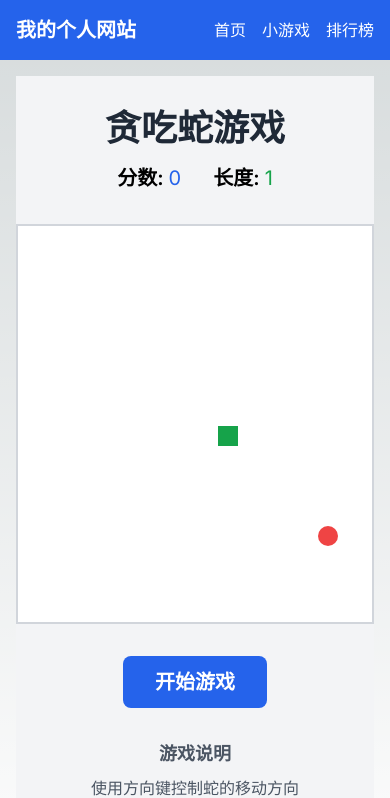
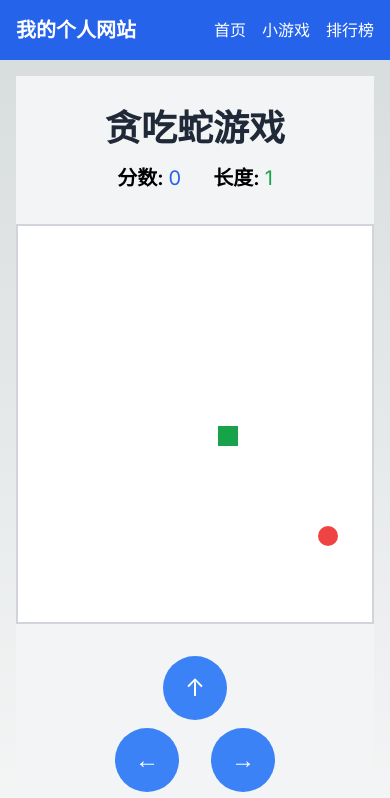
Before and after one commit to talent5978/personal-website, a Next.js app: page /game in a window 390 px wide. Shown: the top 798 px of the page. Built offline with nearby package versions, Linux system fonts and the light colour scheme.

Commit message:
feat: 移动端适配，增加方向按钮

```diff
--- a/src/app/game/page.tsx
+++ b/src/app/game/page.tsx
@@ -80,27 +80,34 @@ export default function Game() {
         setSnake(newSnake)
     }, [snake, direction, food, gameOver, gameStarted, score, checkCollision, generateFood])
 
+    // 键盘和按钮方向控制
+    const handleDirection = (dir: string) => {
+        if (!gameStarted) return
+        if (dir === 'UP' && direction !== 'DOWN') setDirection('UP')
+        if (dir === 'DOWN' && direction !== 'UP') setDirection('DOWN')
+        if (dir === 'LEFT' && direction !== 'RIGHT') setDirection('LEFT')
+        if (dir === 'RIGHT' && direction !== 'LEFT') setDirection('RIGHT')
+    }
+
     // 键盘控制
     useEffect(() => {
         const handleKeyPress = (e: KeyboardEvent) => {
             if (!gameStarted) return
-
             switch (e.key) {
                 case 'ArrowUp':
-                    if (direction !== 'DOWN') setDirection('UP')
+                    handleDirection('UP')
                     break
                 case 'ArrowDown':
-                    if (direction !== 'UP') setDirection('DOWN')
+                    handleDirection('DOWN')
                     break
                 case 'ArrowLeft':
-                    if (direction !== 'RIGHT') setDirection('LEFT')
+                    handleDirection('LEFT')
                     break
                 case 'ArrowRight':
-                    if (direction !== 'LEFT') setDirection('RIGHT')
+                    handleDirection('RIGHT')
                     break
             }
         }
-
         window.addEventListener('keydown', handleKeyPress)
         return () => window.removeEventListener('keydown', handleKeyPress)
     }, [direction, gameStarted])
@@ -196,7 +203,6 @@ export default function Game() {
                                 }}
                             />
                         ))}
-
                         {/* 食物 */}
                         <div
                             className="absolute bg-red-500 rounded-full"
@@ -208,6 +214,27 @@ export default function Game() {
                             }}
                         />
                     </div>
+                </div>
+                {/* 移动端方向按钮 */}
+                <div className="flex flex-col items-center mt-4 space-y-2 sm:hidden">
+                    <button
+                        className="w-16 h-16 bg-blue-500 text-white rounded-full text-2xl active:bg-blue-700"
+                        onClick={() => handleDirection('UP')}
+                    >↑</button>
+                    <div className="flex space-x-8">
+                        <button
+                            className="w-16 h-16 bg-blue-500 text-white rounded-full text-2xl active:bg-blue-700"
+                            onClick={() => handleDirection('LEFT')}
+                        >←</button>
+                        <button
+                            className="w-16 h-16 bg-blue-500 text-white rounded-full text-2xl active:bg-blue-700"
+                            onClick={() => handleDirection('RIGHT')}
+                        >→</button>
+                    </div>
+                    <button
+                        className="w-16 h-16 bg-blue-500 text-white rounded-full text-2xl active:bg-blue-700"
+                        onClick={() => handleDirection('DOWN')}
+                    >↓</button>
                 </div>
 
                 <div className="text-center">
```
